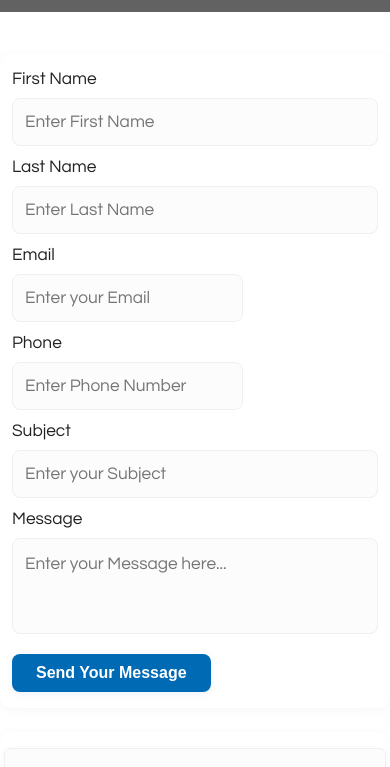
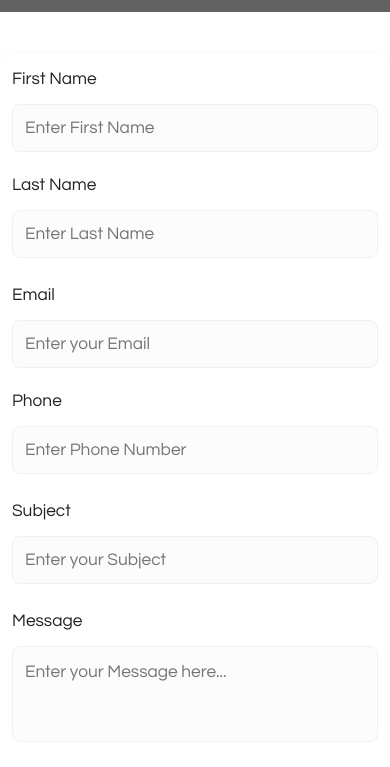
Before and after one commit to raysummer9/ipadev, a React (Create React App) app: page /contact in a window 390 px wide. Shown: the part 410-1177 px from the top of the page. Built offline with nearby package versions, Linux system fonts and the light colour scheme; grey boxes are pictures that could not be loaded.

Commit message:
More mobile responsive fixes: Contact page

```diff
--- a/src/components/ContactForm.css
+++ b/src/components/ContactForm.css
@@ -14,12 +14,12 @@
 }
 
 .contact-form__row .contact-form__field {
+  flex: 1;
   width: 50%;
   min-width: 0;
   box-sizing: border-box;
   margin: 0;
   padding: 0;
-  flex: 1 1 0;
 }
 
 .contact-form__field {
@@ -53,18 +53,14 @@
   outline: none;
   resize: none;
   text-align: left;
+  width: 100%;
+  min-width: 0;
+  box-sizing: border-box;
 }
 
 .contact-form__field input:focus,
 .contact-form__field textarea:focus {
   border-color: #006ab5;
-}
-
-.contact-form__field input[type="text"],
-.contact-form__field textarea {
-  width: 100%;
-  min-width: 0;
-  box-sizing: border-box;
 }
 
 .contact-form__actions {
@@ -110,19 +106,30 @@
 }
 
 @media (max-width: 900px) {
+  .contact-form {
+    gap: 24px;
+  }
+
   .contact-form__row {
     flex-direction: column;
-    gap: 12px;
+    gap: 20px;
   }
+
   .contact-form__row .contact-form__field {
     width: 100%;
     min-width: 0;
     box-sizing: border-box;
   }
+
+  .contact-form__field {
+    gap: 12px;
+  }
+
   .contact-form__field input,
   .contact-form__field textarea {
     font-size: 1rem;
   }
+
   .contact-form__submit {
     font-size: 1rem;
     padding: 10px 24px;
@@ -131,15 +138,25 @@
 
 @media (max-width: 600px) {
   .contact-form {
-    gap: 12px;
+    gap: 28px;
     padding-left: 8px;
     padding-right: 8px;
     width: 100%;
     box-sizing: border-box;
   }
+
+  .contact-form__row {
+    gap: 24px;
+  }
+
+  .contact-form__field {
+    gap: 14px;
+  }
+
   .contact-form__field label {
     font-size: 1.08rem;
   }
+
   .contact-form__field input,
   .contact-form__field textarea {
     font-size: 1.08rem;
@@ -147,10 +164,12 @@
     height: 48px;
     min-height: 48px;
   }
+
   .contact-form__field textarea {
     min-height: 96px;
     height: 96px;
   }
+
   .contact-form__error {
     font-size: 1.01rem;
   }
```
